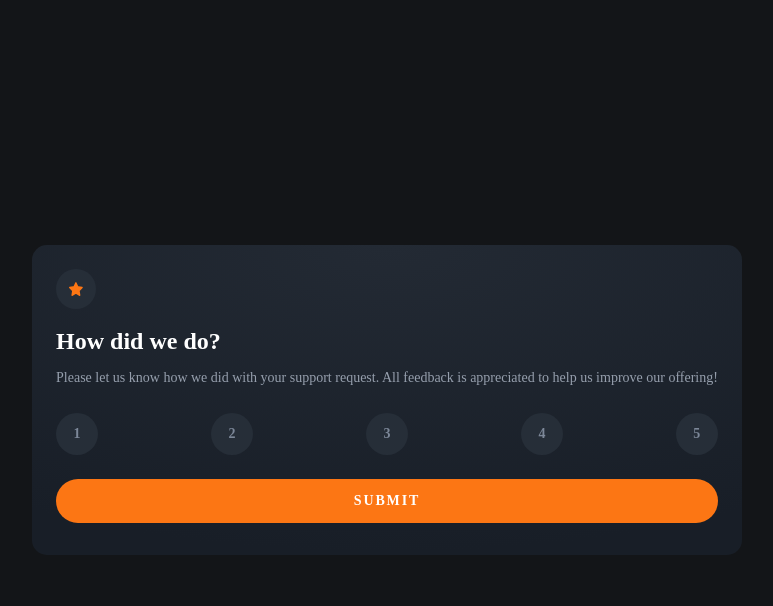
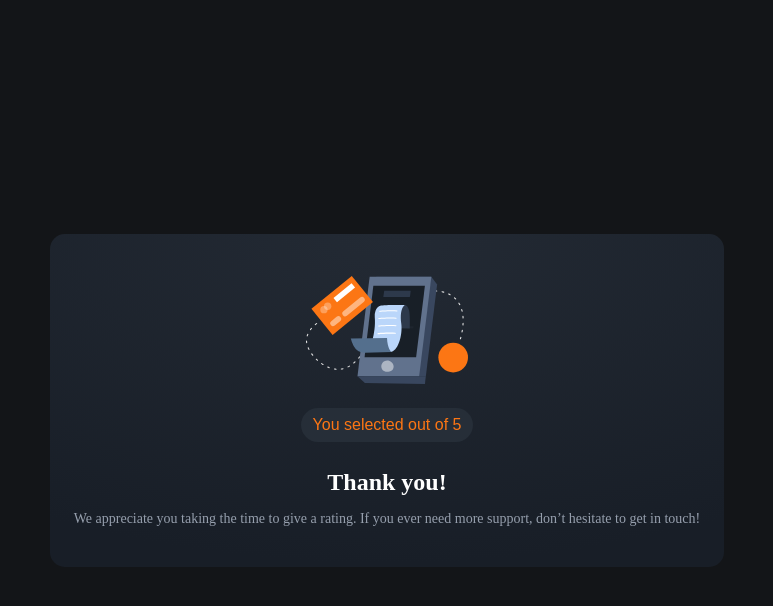
Before and after one commit to roodhouse/frontend-mentor-interactive-rating, a React (Create React App) app: page / in a window 1280 px wide. Both pictures are taken after a click on the button "SUBMIT". Shown: the top 606 px of the page, without its empty margins (253-1026 px from the left). Built offline with nearby package versions, Linux system fonts and the light colour scheme.

Commit message:
added state

```diff
--- a/src/App.js
+++ b/src/App.js
@@ -1,18 +1,23 @@
+import React, { useState } from "react"
 import './App.css';
 import Rating from './components/Rating';
 import Thanks from './components/Thanks';
 
 
-
 function App() {
+  const [numClicked, setNumClicked] = useState('');
+  const changeRating = (newRating) => {
+    setNumClicked(newRating);
+  }
+  console.log(numClicked)
   return (
     <div className="App">
       <div id='contentWrapper' className='bg-veryDarkBlue h-screen flex flex-col justify-center items-center px-6'>
         <div id='ratingContainer' className='rounded-[15px] px-6 pt-6 pb-8'>
-          <Rating />
+          <Rating changeRating={changeRating}/>
         </div>
         <div id='thankYouContainer' className='hidden rounded-[15px] px-6 pt-[42px] pb-[37px] flex flex-col items-center'>
-          <Thanks />
+          <Thanks numClicked={numClicked} />
         </div>
       </div>
     </div>
--- a/src/components/Rating.jsx
+++ b/src/components/Rating.jsx
@@ -1,11 +1,13 @@
-import React from 'react'
+import React, { useState } from 'react'
 import Star from '../images/icon-star.svg'
 
-
-
-function Rating() {
+function Rating({changeRating}) {
+    const [numClicked, setNumClicked] = useState('');
 
     function handleSelect(e) {
+        // set state with the number clicked
+        setNumClicked(e.target.innerHTML)
+
         // put all elements with a class of number into an array
         const allNumbers = document.querySelectorAll('.number')
         const numbersArray = Array.from(allNumbers)
@@ -40,6 +42,12 @@ function Rating() {
         }
     }
 
+    function handleSubmit() {
+        document.getElementById('ratingContainer').style.display = 'none'
+        document.getElementById('thankYouContainer').classList.remove('hidden');
+        changeRating(numClicked)
+    }
+
   return (
     <>
           <div id='starContainer' className='w-[40px] h-[40px] bg-darkBlue rounded-[40px] flex justify-center items-center mb-4'>
@@ -71,7 +79,7 @@ function Rating() {
             </div>
           </div>
           <div id='btnContainer' className='w-full rounded-[22.5px] bg-orange flex items-center justify-center py-3 text-white font-["Overpass"] text-sm font-bold'>
-            <button id='submit' className='tracking-[1.867px]'>SUBMIT</button>
+            <button id='submit' onClick={handleSubmit} className='tracking-[1.867px] w-full'>SUBMIT</button>
           </div>
     </>
   )
--- a/src/components/Thanks.jsx
+++ b/src/components/Thanks.jsx
@@ -1,14 +1,15 @@
 import React from 'react'
 import ThanksImg from '../images/illustration-thank-you.svg'
 
-function Thanks() {
+function Thanks({numClicked}) {
+    // console.log(`from in thanks ${changeRating}`)
   return (
     <>
           <div id='imageContainer' className='mb-6'>
             <img src={ThanksImg} alt='thanks'/>
           </div>
           <div id='resultContainer' className='bg-darkBlue py-[5px] px-3 rounded-[22.5px] text-orange mb-6'>
-            <p>You selected <span id='theChoice'>4</span> out of 5</p>
+            <p>You selected <span id='theChoice'>{numClicked}</span> out of 5</p>
           </div>
           <div id='thankYouTextContainer' className='text-center'>
             <div id='thankHeading' className='font-["Overpass"] text-white font-bold text-2xl mb-[10px]'>
```
